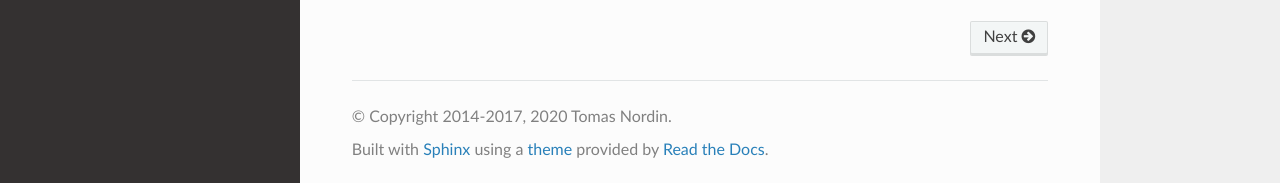
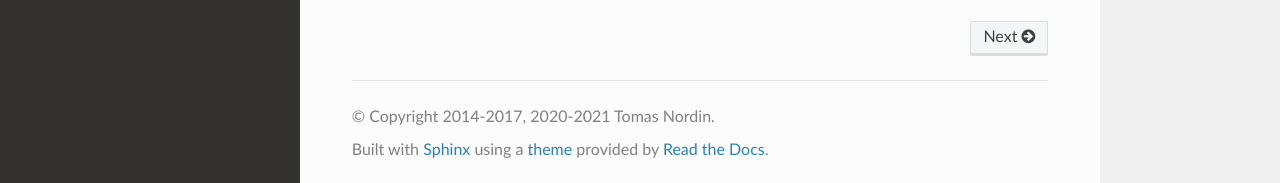
Before and after one commit to tomnor/channelpack, a Sphinx documentation site: the page built from docs/index.rst, in a window 1280 px wide and 1157 px high. Shown: the part 971-1154 px from the top of the window. Built offline with Sphinx 7.4.7 and the Read the Docs theme 2.0.0, drawn with Linux system fonts in a browser that asks for light colours.

Commit message:
Update copyright years

```diff
--- a/channelpack/__init__.py
+++ b/channelpack/__init__.py
@@ -1,5 +1,5 @@
 # This is channelpack, load and filter data.
-# Copyright (C) 2014-2017, 2020 Tomas Nordin
+# Copyright (C) 2014-2017, 2020-2021 Tomas Nordin
 
 # This program is free software: you can redistribute it and/or modify
 # it under the terms of the GNU General Public License as published by
--- a/docs/conf.py
+++ b/docs/conf.py
@@ -82,7 +82,7 @@ master_doc = 'index'
 
 # General information about the project.
 project = u'channelpack'
-copyright = u'2014-2017, 2020 Tomas Nordin'
+copyright = u'2014-2017, 2020-2021 Tomas Nordin'
 
 # The version info for the project you're documenting, acts as replacement for
 # |version| and |release|, also used in various other places throughout the
```
